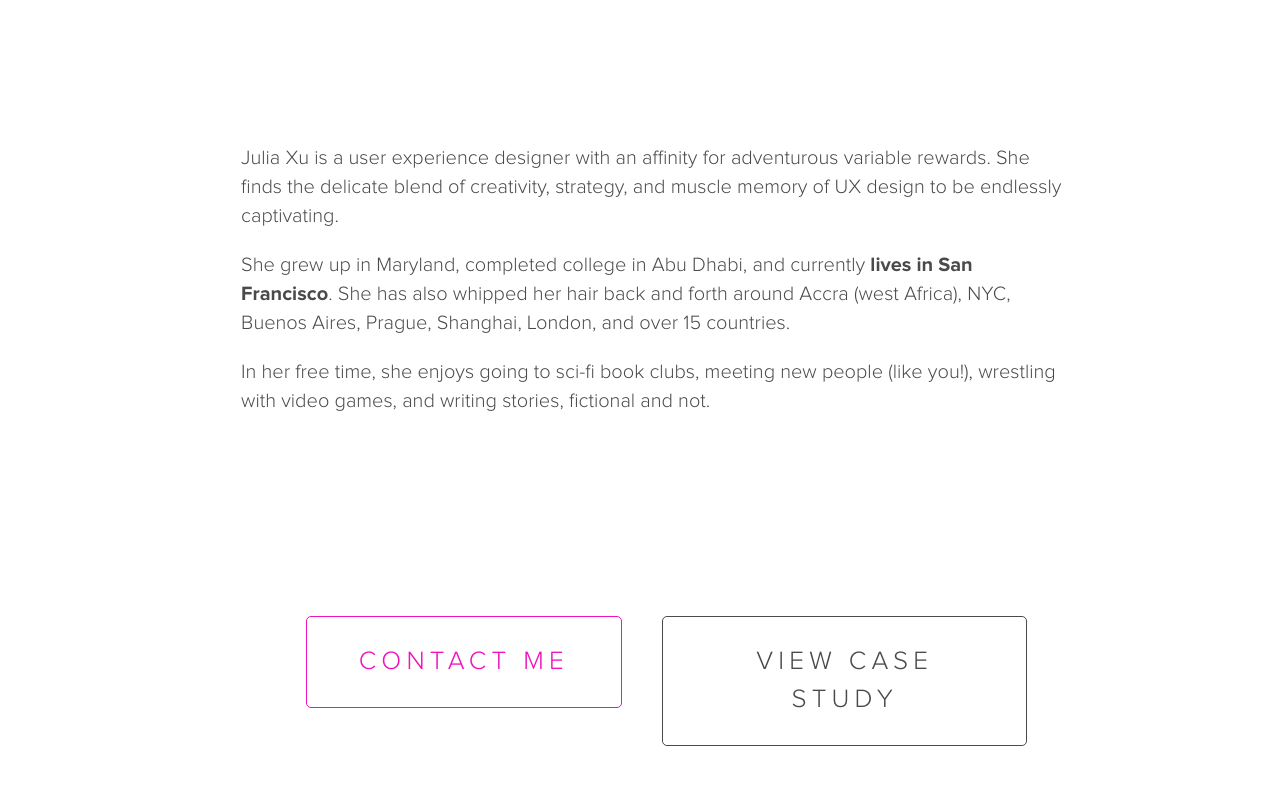
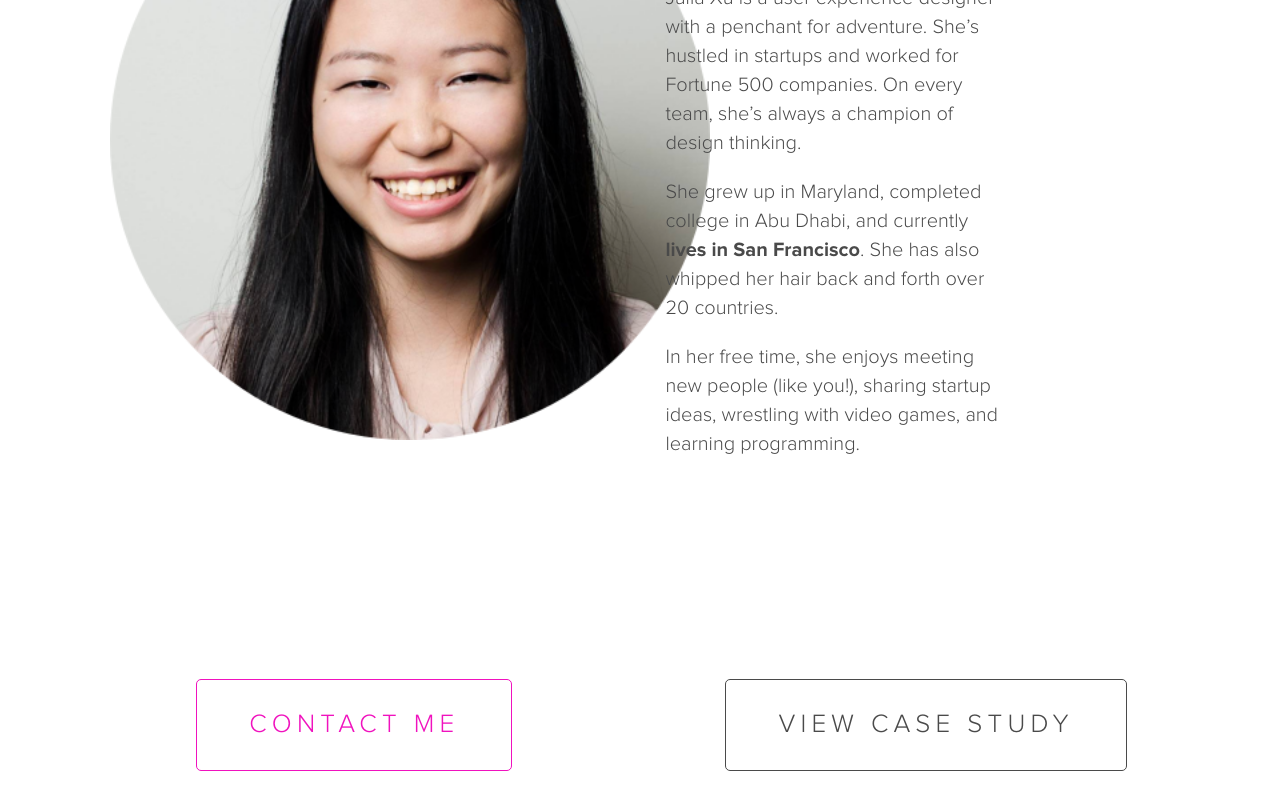
Before and after one commit to juliazxu/juliaxume, a website: page about.html in a window 1280 px wide. Shown: the part 326-1116 px from the top of the page. Drawn offline with nearby package versions, Linux system fonts and the light colour scheme.

Commit message:
changed profile

```diff
--- a/about.html
+++ b/about.html
@@ -39,32 +39,31 @@
 			</nav>
 		</div>
 	</header>
-	<main role="main">
-		<div class="span12">
+	<div class="group">
+		<div class="span5 offset1">
+			<img src="img/profile-big.png" alt="picture" class="no-max">
+		</div>
+		<div class="span5">
 			<section class="rw-wrapper">
-			<h4 class="rw-sentence">
+				<h6 class="rw-sentence">
 					<span>Currently musing:</span>
 						<div class="rw-words rw-words-1">
 							<span>behavioral design</span>
-						<span>nine-year-old sisters</span>
+							<span>little sisters</span>
 							<span>cats</span>
 							<span>travelling</span>
 							<span>immersive storytelling</span>
 							<span>happiness</span>
 						</div>
-			</h4>
+				</h6>
 			</section>
+			<div class="span8 littlespace">
+				<p>Julia Xu is a user experience designer with a penchant for adventure. She’s hustled in startups and worked for Fortune 500 companies. On every team, she’s always a champion of design thinking.</p>
+				<p>She grew up in Maryland, completed college in Abu Dhabi, and currently <b>lives in San Francisco</b>. She has also whipped her hair back and forth over 20 countries.</p>
+				<p>In her free time, she enjoys meeting new people (like you!), sharing startup ideas, wrestling with video games, and learning programming.</p>
 	</div>
-
-<!-- 		<canvas id="myChart" width="400" height="400"></canvas>
-		var ctx = document.getElementById("myChart").getContext("2d");
-		var myNewChart = new Chart(ctx).PolarArea(data); -->
-
-
-	<div class="span8 offset2 whitespace">
-	<p>Julia Xu is a user experience designer with an affinity for adventurous variable rewards. She finds the delicate blend of creativity, strategy, and muscle memory of UX design to be endlessly captivating.</p>
-	<p>She grew up in Maryland, completed college in Abu Dhabi, and currently <b>lives in San Francisco</b>. She has also whipped her hair back and forth around Accra (west Africa), NYC, Buenos Aires, Prague, Shanghai, London, and over 15 countries.</p>
-	<p>In her free time, she enjoys going to sci-fi book clubs, meeting new people (like you!), wrestling with video games, and writing stories, fictional and not.</p>
+		</div>
+	</div>
 
 	 <div class="container whitespace">
  		<div class="group">
@@ -85,9 +84,6 @@
 			<div class="group">
 
 				<p>
-					<div class="span1">
-						<img src="img/profile.png" alt="profile" class="profile">
-					</div>
 					<div class="span5 namefooter" align="left">
 						designed &amp; developed by Julia Xu
 					</div>
--- a/css/scss/base/_shame.scss
+++ b/css/scss/base/_shame.scss
@@ -3,7 +3,7 @@
 //**
 
 .rw-wrapper{
-	width: 80%;
+	// width: 80%;
 	position: relative;
 	margin: 110px auto 0 auto;
 	font-family: 'Futura';
--- a/css/scss/components/_media.scss
+++ b/css/scss/components/_media.scss
@@ -86,3 +86,9 @@ object {
 .process{
 	max-width: 65%;
 }
+
+.no-max{
+	padding-top: 4em;
+	min-width: 600px;
+	max-width: none !important;
+}
```
Also changed, not shown: css/css/main.css, img/profile-big.png (added), 1 other file. Lines whose indentation alone changed are shown as unchanged.
